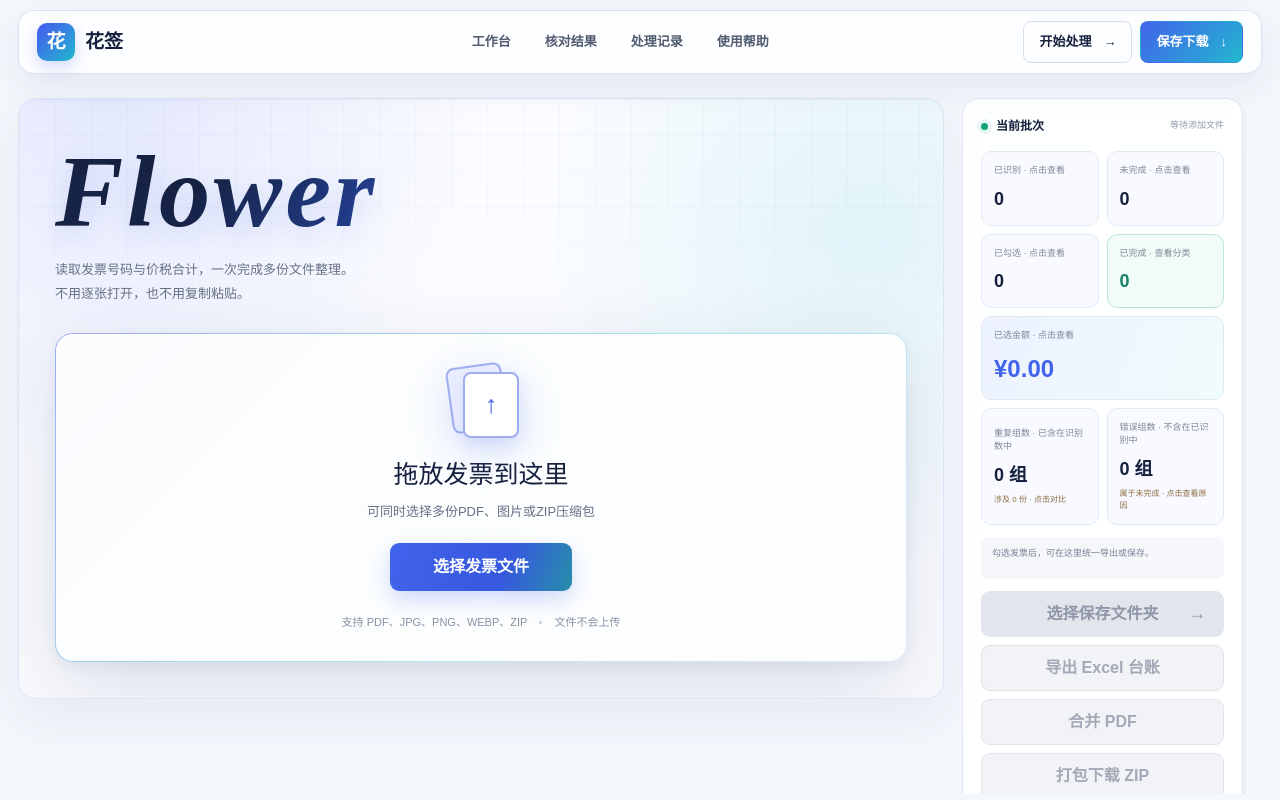
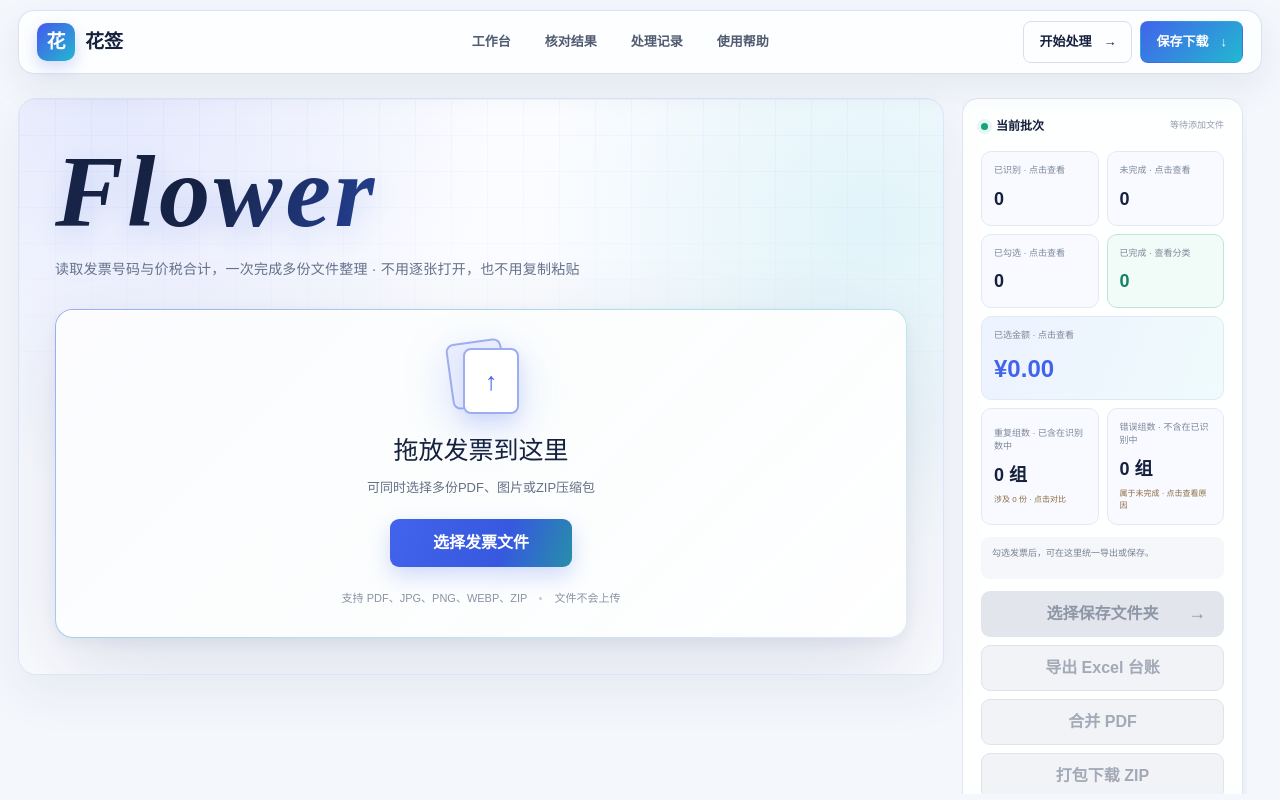
Before and after one commit to Luck-tong/xiaohua-invoice, a Next.js app: page /xiaohua-invoice/ in a window 1280 px wide. Shown: the top 800 px of the page. Built offline with nearby package versions, Linux system fonts and the light colour scheme.

Commit message:
Refine hero subtitle layout

```diff
--- a/app/globals.css
+++ b/app/globals.css
@@ -1877,7 +1877,11 @@ body {
 }
 
 .hero > p {
-  font-size: 13px;
+  max-width: 680px;
+  color: #66728c;
+  font-size: 14px;
+  line-height: 1.65;
+  letter-spacing: 0.015em;
 }
 
 .upload-panel {
--- a/app/page.tsx
+++ b/app/page.tsx
@@ -865,11 +865,7 @@ export default function Home() {
 
       <section className="hero" id="tool">
         <h1 className="hero-wordmark">Flower</h1>
-        <p>
-          读取发票号码与价税合计，一次完成多份文件整理。
-          <br />
-          不用逐张打开，也不用复制粘贴。
-        </p>
+        <p>读取发票号码与价税合计，一次完成多份文件整理 · 不用逐张打开，也不用复制粘贴</p>
 
         <div
           className={`upload-panel ${files.length ? "has-files" : ""} ${
```
